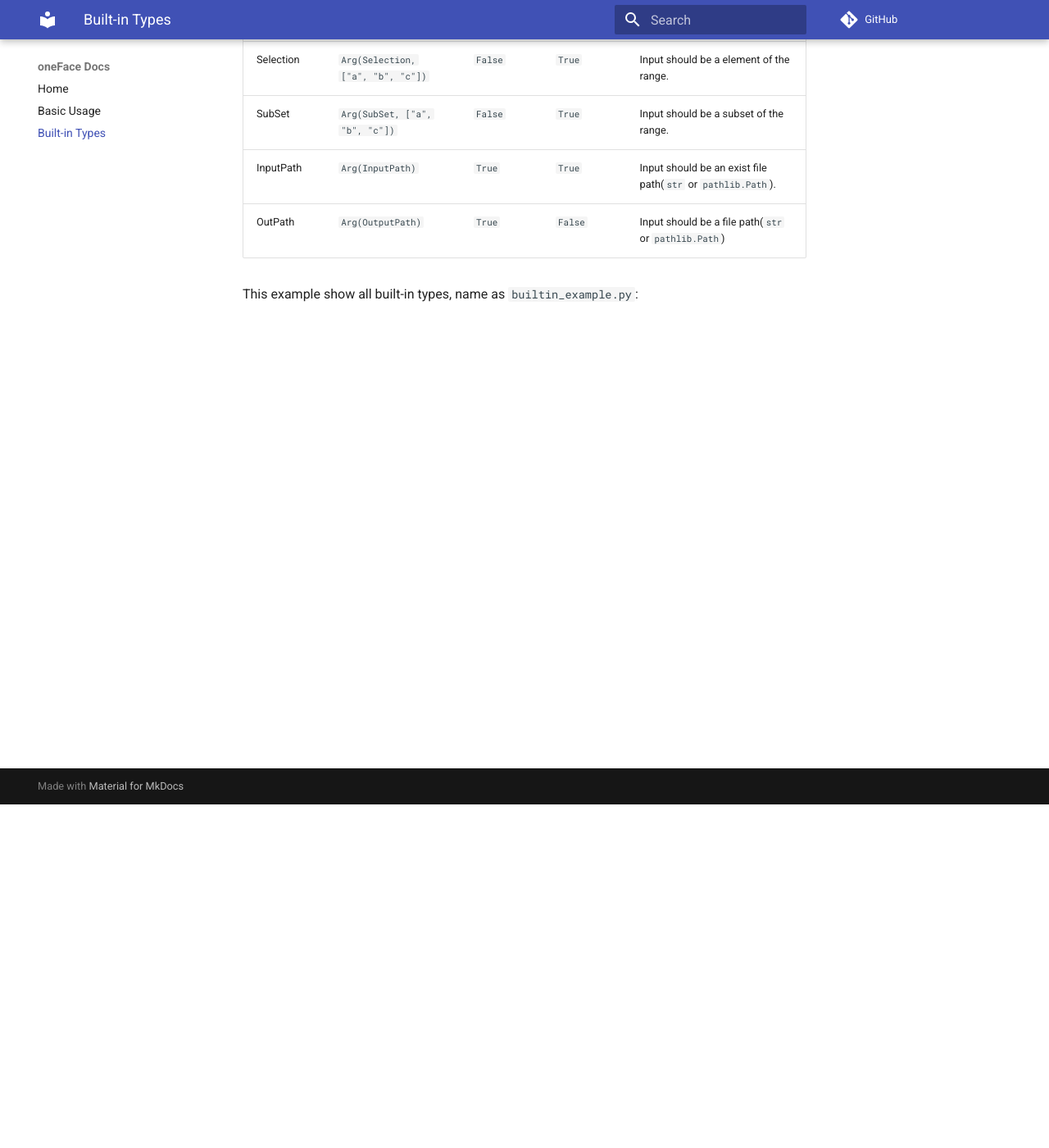
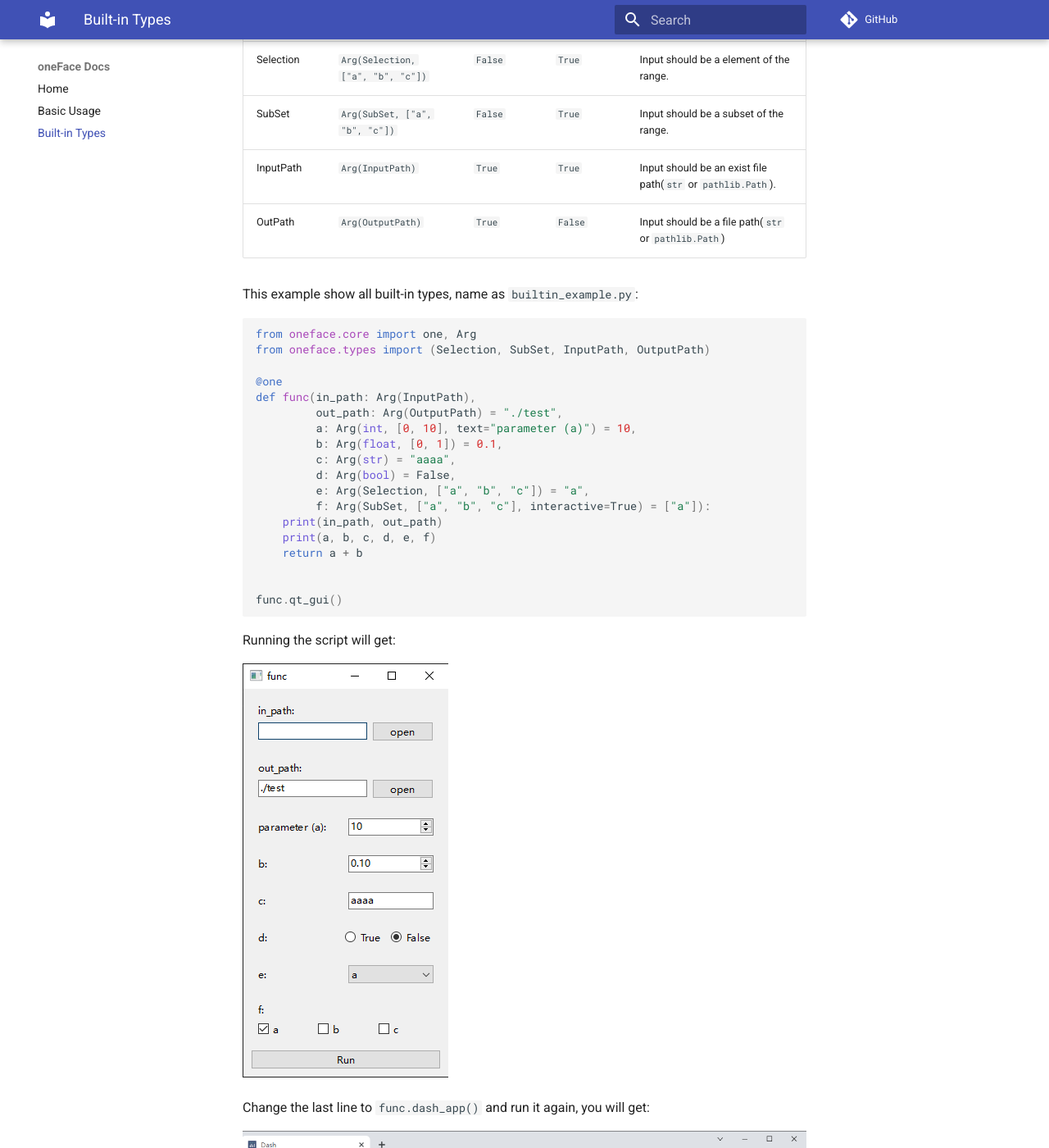
Before and after one commit to Nanguage/oneFace, an MkDocs documentation site: the page built from docs/builtin_types.md, in a window 1280 px wide and 1400 px high, scrolled down 419 px. Shown: the whole window at 82% size. Built offline with MkDocs 1.6.1 and Material for MkDocs 9.7.7, drawn with Linux system fonts in a browser that asks for light colours; comment, search, counter and statistics services are not loaded.

Commit message:
update docs: add builtin

````diff
--- a/docs/builtin_types.md
+++ b/docs/builtin_types.md
@@ -14,3 +14,32 @@ oneFace support the following types:
 | OutPath | `Arg(OutputPath)` | `True` | `False` | Input should be a file path(`str` or `pathlib.Path`) |
 
 This example show all built-in types, name as `builtin_example.py`:
+
+```Python
+from oneface.core import one, Arg
+from oneface.types import (Selection, SubSet, InputPath, OutputPath)
+
+@one
+def func(in_path: Arg(InputPath),
+         out_path: Arg(OutputPath) = "./test",
+         a: Arg(int, [0, 10], text="parameter (a)") = 10,
+         b: Arg(float, [0, 1]) = 0.1,
+         c: Arg(str) = "aaaa",
+         d: Arg(bool) = False,
+         e: Arg(Selection, ["a", "b", "c"]) = "a",
+         f: Arg(SubSet, ["a", "b", "c"], interactive=True) = ["a"]):
+    print(in_path, out_path)
+    print(a, b, c, d, e, f)
+    return a + b
+
+
+func.qt_gui()
+```
+
+Running the script will get:
+
+![builtin_example_qt](./imgs/builtin_example_qt.png)
+
+Change the last line to `func.dash_app()` and run it again, you will get:
+
+![builtin_example_dash](./imgs/builtin_example_dash.png)
````
Also changed, not shown: docs/imgs/builtin_example_dash.png (added), docs/imgs/builtin_example_qt.png (added).
